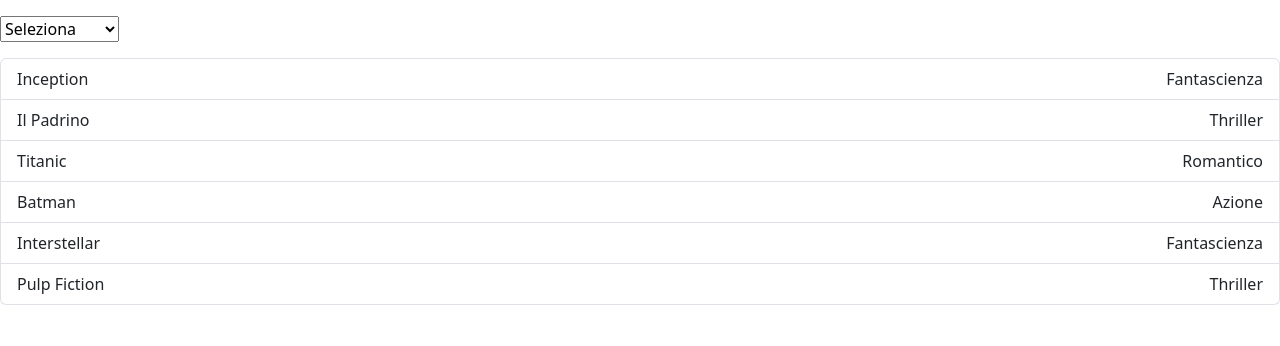
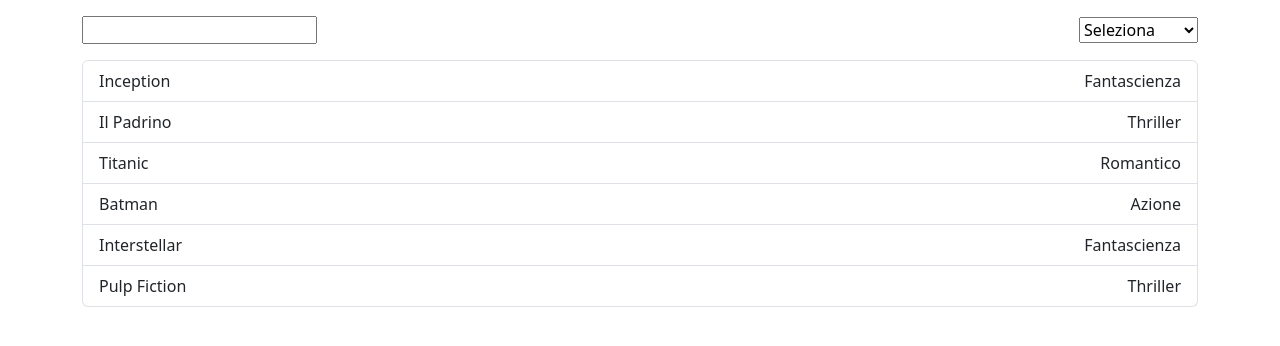
Before and after one commit to micheleferri01/react-movie-filter, a React (Vite) app: page / in a window 1280 px wide. Shown: the top 346 px of the page. Built offline with nearby package versions, Linux system fonts and the light colour scheme.

Commit message:
aggiunto input per filtrare tramite il titolo dei Movies

```diff
--- a/src/App.jsx
+++ b/src/App.jsx
@@ -5,25 +5,42 @@ import { genreList } from './assets/data/genre-list.js';
 export default function App() {
   const [moviesList, setMoviesList] = useState(initialMoviesList);
   const [filteredGenre, setFilteredGenre] = useState('');
-  const [filteredMoviesList, setFilteredMoviesList] = useState(moviesList)
+  const [filterMoviesTitle, setFilterMoviesTitle] = useState('');
+  const [filteredMoviesList, setFilteredMoviesList] = useState(moviesList);
 
+  // handles the filter list by Genre
   useEffect(
     () => {
-      const updatedFilteredMoviesList = moviesList.filter((movie) => movie.genre.toLowerCase().includes(filteredGenre.toLowerCase()));
-      setFilteredMoviesList(updatedFilteredMoviesList.length === 0? moviesList : updatedFilteredMoviesList);
+      const updatedFilteredMoviesList = filteredMoviesList.filter((movie) => {
+        return movie.genre.toLowerCase().trim().includes(filteredGenre.toLowerCase().trim())});
+      setFilteredMoviesList(updatedFilteredMoviesList.length > 0 ? updatedFilteredMoviesList : moviesList);
     }, [filteredGenre]
   )
+
+  // handles the filter list by Movie Title
+  useEffect(
+    () => {
+      const updatedFilteredMoviesList = filteredMoviesList.filter((movie) => movie.title.toLowerCase().trim().includes(filterMoviesTitle.toLowerCase().trim()));
+      setFilteredMoviesList(updatedFilteredMoviesList.length > 0 ? updatedFilteredMoviesList : moviesList);
+    }, [filterMoviesTitle]
+  )
+
   return (
     <>
-      <div className='my-3'>
-        <select value={filteredGenre} onChange={(e)=> setFilteredGenre(e.target.value)} name='genre' id='genre'>
-          <option value="seleziona">Seleziona</option>
+      <div className='container'>
+        <div className='d-flex justify-content-between align-items-center my-3'>
+          <input value={filterMoviesTitle} onChange={(e) => setFilterMoviesTitle(e.target.value)} type="text" name='movie title' id='movie-title'/>
+          <select value={filteredGenre} onChange={(e) => setFilteredGenre(e.target.value)} name='genre' id='genre'>
+            <option value="">Seleziona</option>
             {
-            genreList.map((genre, index) => <option key={index} value = {genre.toLowerCase()}>{genre}</option>)
+              genreList.map((genre, index) => <option key={index} value={genre.toLowerCase()}>{genre}</option>)
             }
 
           </select>
         </div>
+
+      </div>
+      <div className='container'>
         <ul className='list-group'>
           {
             filteredMoviesList.map((movie, index) => (
@@ -31,6 +48,8 @@ export default function App() {
             ))
           }
         </ul>
+      </div>
+
     </>
   )
 }
```
Lines whose indentation alone changed are shown as unchanged.
